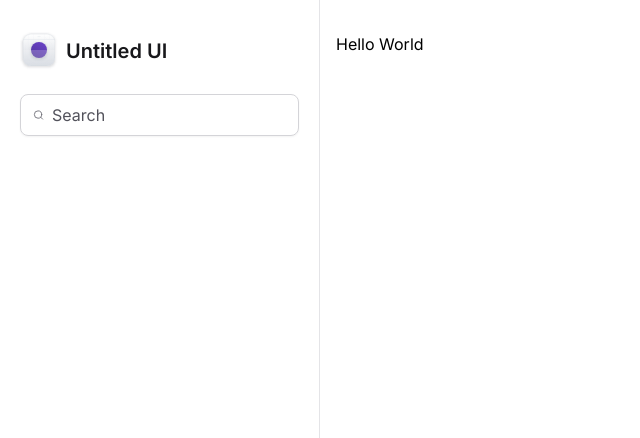
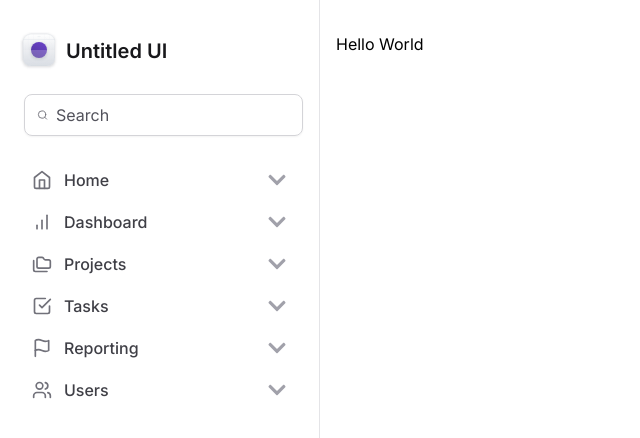
Before and after one commit to jusceliadesouza/ignite-tailwind, a Next.js app in the folder web/: page / in a window 1280 px wide. Shown: the top 438 px of the page, without its empty margins (0-640 px from the left). Built offline with nearby package versions, Linux system fonts and the light colour scheme.

Commit message:
🪄 menu de navegação

```diff
--- a/web/package.json
+++ b/web/package.json
@@ -15,7 +15,6 @@
     "autoprefixer": "10.4.14",
     "eslint": "8.46.0",
     "eslint-config-next": "13.4.13",
-    "lucide-react": "^0.265.0",
     "next": "13.4.13",
     "postcss": "8.4.27",
     "react": "18.2.0",
--- /dev/null
+++ b/web/src/components/Sidebar/MainNavigation/NavItem.tsx
@@ -0,0 +1,24 @@
+import { ElementType } from "react"
+import { FaChevronDown } from "react-icons/fa"
+
+export interface NavItemProps {
+  title: string
+  icon: ElementType
+}
+
+export function NavItem({ title, icon: Icon }: NavItemProps) {
+  return (
+    <a
+        href=""
+        className='group flex items-center gap-3 rounded px-3 py-2 hover:bg-violet-50'
+      >
+        <Icon className="h-5 w-5 text-zinc-500"/>
+
+        <span className='font-medium text-zinc-700 group-hover:text-violet-500'>
+          {title}
+        </span>
+
+        <FaChevronDown className='ml-auto w-5 h-5 text-zinc-400 group-hover:text-violet-300'/>
+      </a>
+  )
+}
--- /dev/null
+++ b/web/src/components/Sidebar/MainNavigation/index.tsx
@@ -0,0 +1,16 @@
+import { LuBarChart, LuCheckSquare, LuFlag, LuFolders, LuHome, LuUsers } from 'react-icons/lu'
+
+import { NavItem } from './NavItem'
+
+export function MainNavigation() {
+  return (
+    <nav className="space-y-0.5">
+      <NavItem title='Home' icon={LuHome} />
+      <NavItem title='Dashboard' icon={LuBarChart} />
+      <NavItem title='Projects' icon={LuFolders} />
+      <NavItem title='Tasks' icon={LuCheckSquare} />
+      <NavItem title='Reporting' icon={LuFlag} />
+      <NavItem title='Users' icon={LuUsers} />
+    </nav>
+  )
+}
--- a/web/src/components/Sidebar/index.tsx
+++ b/web/src/components/Sidebar/index.tsx
@@ -1,17 +1,20 @@
 import { FiSearch } from 'react-icons/fi'
 
 import { Logo } from './Logo'
+import { MainNavigation } from './MainNavigation'
 
 export function Sidebar() {
   return (
     <aside className='border-r border-zinc-200 px-5 py-8 space-y-6'>
       <Logo />
 
-      <div className='flex w-full items-center gap-2 rounded-lg border border-zinc-300 px-3 py-2 shadow-sm'>
+      <div className='mx-1 flex w-full items-center gap-2 rounded-lg border border-zinc-300 px-3 py-2 shadow-sm'>
         <FiSearch className='h-5 w-5 text-zinc-500'/>
 
         <input className='flex-1 border-0 bg-transparent p-0 text-zinc-900 placeholder-zinc-600' placeholder='Search' />
       </div>
+
+      <MainNavigation />
     </aside>
   )
 }
```
Also changed, not shown: 1 other file (tests, documents, lock files or other folders).
